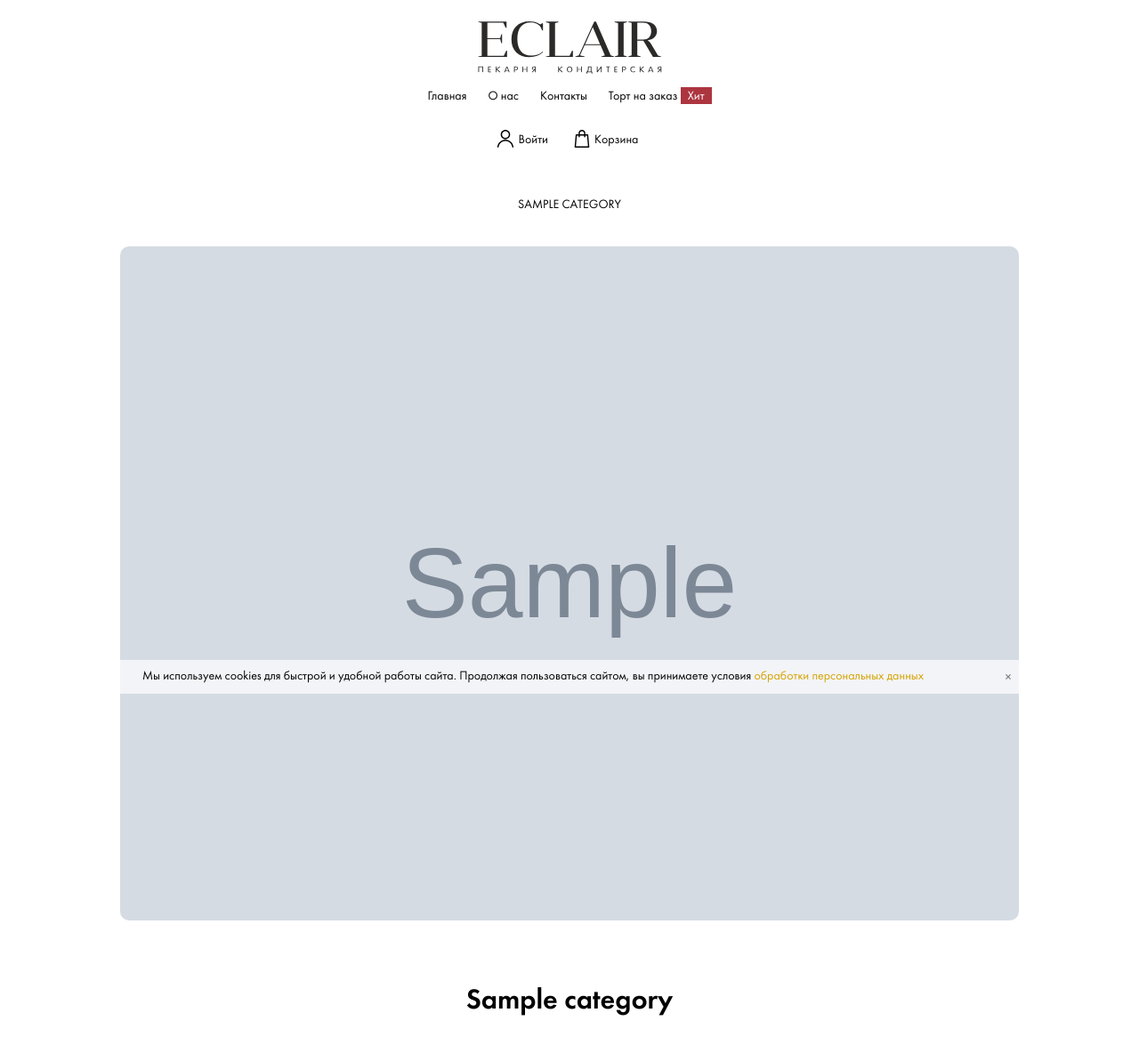
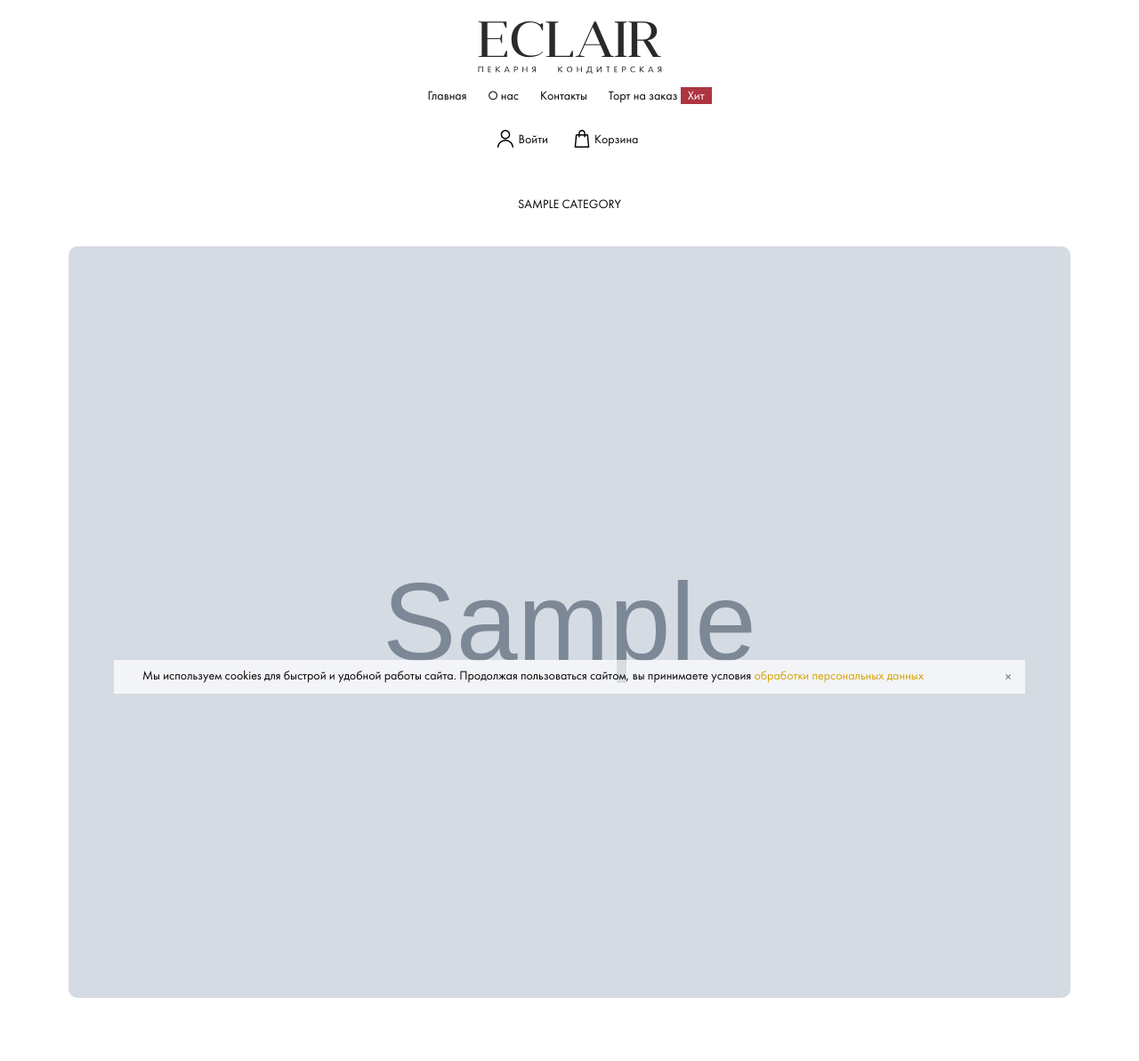
Before and after one commit to Xtaz39/eclair, a Django app: page / in a window 1280 px wide. Shown: the top 1193 px of the page at 89% size. Run offline with Django 3.2, Linux system fonts and the light colour scheme; tables that the repository leaves empty hold one stand-in row (values such as "Sample post"); grey boxes marked "Sample" are stand-in pictures; some libraries are stand-ins or nearby versions.

Commit message:
update styles

```diff
--- a/front/src/style/cake-constructor.scss
+++ b/front/src/style/cake-constructor.scss
@@ -24,8 +24,8 @@
       margin: 0 20px 20px 0;
       box-shadow: 0 1px 1px 0 rgb(0 0 0 / 10%);
       border-radius: 6px;
+      background: #FFFFFF no-repeat 50% 50%;
       background-size: cover;
-      background: #FFFFFF no-repeat 50% 50%;
     }
   }
 
--- a/front/src/style/main.scss
+++ b/front/src/style/main.scss
@@ -346,7 +346,7 @@ dropzone-wrap__info {
   overflow: hidden;
 
   &__slider {
-    max-width: 80vw;
+    max-width: calc(100% - 140px);
     margin: 0 auto;
 
     .slick-list {
@@ -380,7 +380,7 @@ dropzone-wrap__info {
     z-index: 2;
     display: flex;
     justify-content: space-between;
-    padding: 0 20px;
+    padding: 0 10px;
     pointer-events: none;
 
     &--prev {
```
Also changed, not shown: shop/static/main.css.
